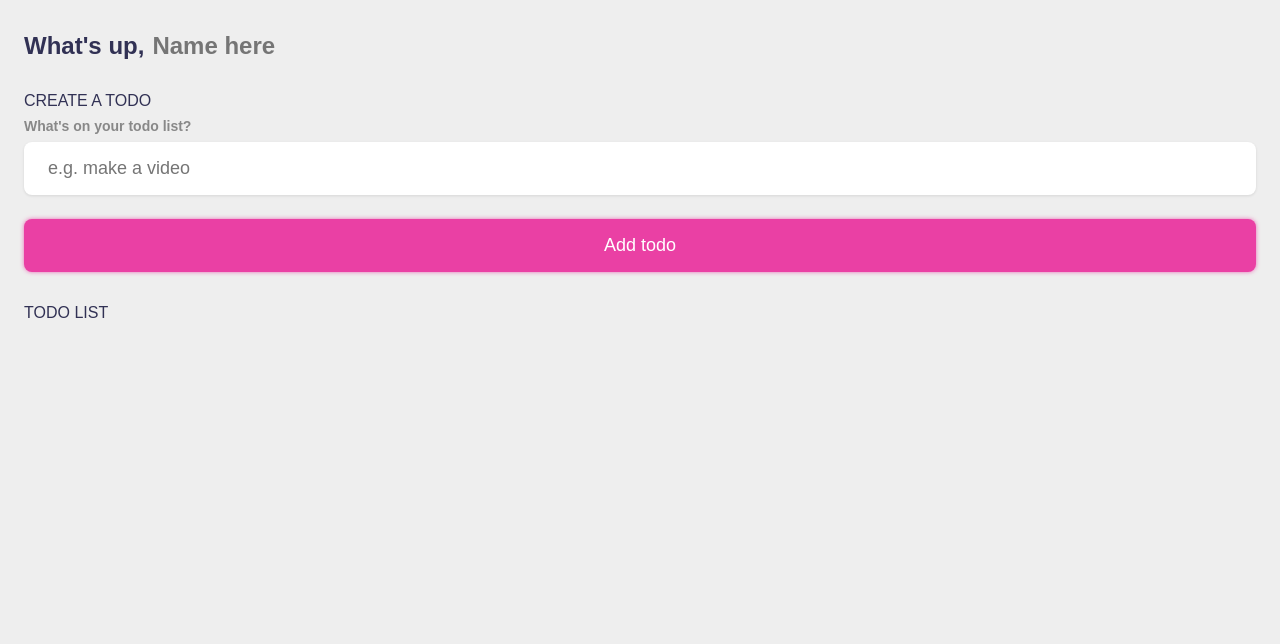
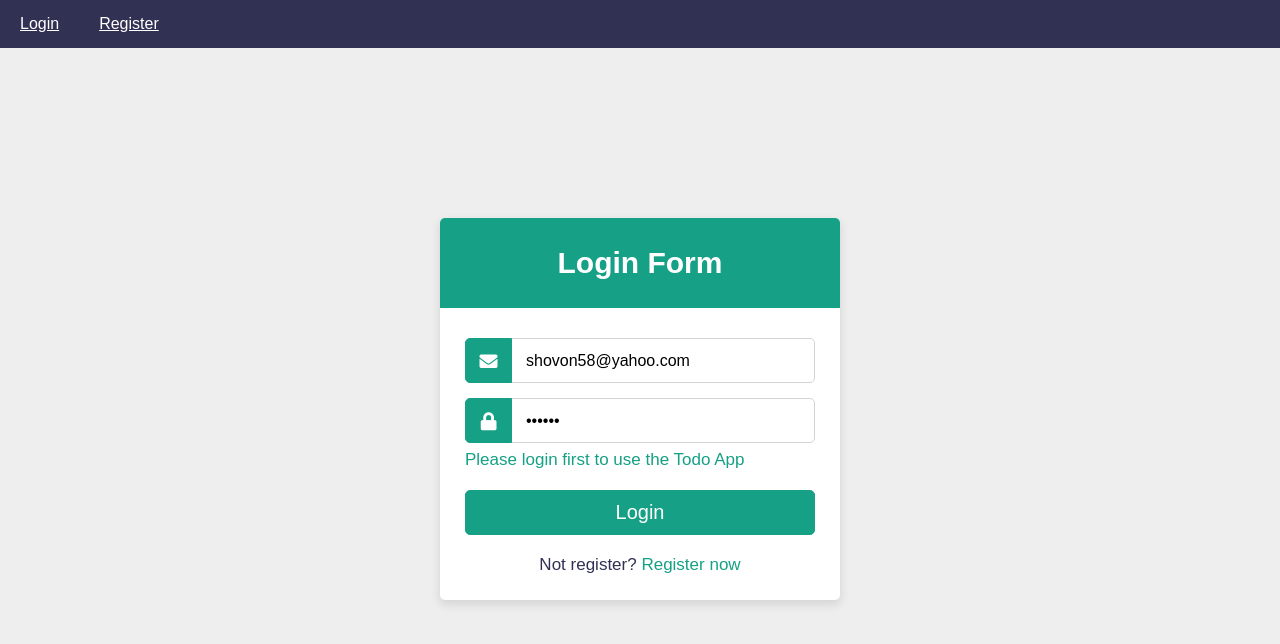
Before and after one commit to microsharif/to-do-with-penia-authentication, a Vue app: page /login in a window 1280 px wide. Shown: the top 644 px of the page. Built offline with nearby package versions, Linux system fonts and the light colour scheme.

Commit message:
add authentication

```diff
--- a/index.html
+++ b/index.html
@@ -2,8 +2,8 @@
 <html lang="en">
   <head>
     <meta charset="UTF-8" />
-    <link rel="icon" type="image/svg+xml" href="/vite.svg" />
     <meta name="viewport" content="width=device-width, initial-scale=1.0" />
+    <link rel="stylesheet" href="https://cdnjs.cloudflare.com/ajax/libs/font-awesome/5.15.2/css/all.min.css"/>
     <title>Vite + Vue</title>
   </head>
   <body>
--- a/src/App.vue
+++ b/src/App.vue
@@ -1,8 +1,19 @@
 <script setup>
-import Todo from "./views/Todo.vue"
+import { RouterLink, RouterView } from 'vue-router';
+import authStore from './store/authStore';
+const auth = authStore();
 </script>
 <template>
-  <Todo></Todo>
+  <div class="todo-navigation" :class="auth.isAuthenticated == true ? 'logut' : ''">
+    <ul v-if="auth.isAuthenticated != true">
+      <li><router-link to="/login">Login</router-link></li>
+      <li><router-link to="/register">Register</router-link></li>
+    </ul>
+    <ul v-else>
+      <li><a @click.prevent="auth.logout()" href="#" >Log out</a></li>
+    </ul>
+  </div>
+  <RouterView />
 </template>
 
 <style scoped>
--- a/src/main.js
+++ b/src/main.js
@@ -1,8 +1,9 @@
 import { createApp } from 'vue'
 import './style.css'
+import {createPinia} from 'pinia'
+import router from './router/index'
 import App from './App.vue'
-import {createPinia} from 'pinia';
 
 const pinia = createPinia();
 
-createApp(App).use(pinia).mount('#app')
+createApp(App).use(router).use(pinia).mount('#app')
--- /dev/null
+++ b/src/router/index.js
@@ -0,0 +1,50 @@
+import { createRouter, createWebHistory } from 'vue-router'
+import Login from '../views/Login.vue'
+import Registration from '../views/Register.vue'
+import Todo from '../views/Todo.vue'
+
+import authStore from '../store/authStore';
+
+const router = createRouter({
+    history: createWebHistory(),
+    routes: [
+      {
+        path: '/',
+        name: 'home',
+        component: Todo,
+        meta:{
+            requiresAuth:true,
+        }
+      },
+      {
+        path: '/todo',
+        name: 'todo',
+        component: Todo,
+        meta:{
+            requiresAuth:true,
+        }
+      },
+      {
+        path: '/login',
+        name: 'login',
+        component: Login
+      },
+      {
+        path: '/register',
+        name: 'register',
+        component: Registration
+      }
+    ]
+  })
+
+  router.beforeEach((to, from, next) => {
+    const auth = authStore();
+
+    if(to.meta.requiresAuth && auth.isAuthenticated != true){
+      next('/login');
+    }else{
+      next();
+    }
+  });
+
+  export default router
--- /dev/null
+++ b/src/store/authStore.js
@@ -0,0 +1,46 @@
+import {ref, reactive} from 'vue';
+import router from '../router/index';
+import {defineStore} from 'pinia';
+
+
+const authStore = defineStore('auth', () => {
+    const isAuthenticated = ref(localStorage.getItem('isAuthenticated'));
+    const warningText = ref('')
+    const user = ref({
+        email:'shovon58@yahoo.com',
+        password:'123456',
+    })
+
+    const login = (email, password) => {
+        if(JSON.parse(localStorage.getItem('user')) != null)
+            user.value = JSON.parse(localStorage.getItem('user'));
+
+        if(user.value.email == email && user.value.password == password){
+            localStorage.setItem('isAuthenticated',true);
+            isAuthenticated.value = true
+            warningText.value = ''
+            router.push('/todo')
+        }
+        else{
+            warningText.value = 'Username or Password is incorrect';
+        }
+    }
+
+    const register = (registerData) => {
+        if(localStorage.setItem('user', JSON.stringify(registerData))){
+            return registerData;
+        }
+    };
+
+    const logout = () => {
+        localStorage.setItem('isAuthenticated',false);
+        isAuthenticated.value = false;
+        localStorage.setItem('user', null);
+        user.value = null;
+        router.push('/login');
+    };
+
+    return {isAuthenticated, user, register, login, logout, warningText};
+});
+
+export default authStore;
--- a/src/style.css
+++ b/src/style.css
@@ -238,3 +238,135 @@ input:checked ~ .bubble::after {
 	color: red;
 	font-size: 16px;
 }
+
+::selection{
+	background: rgba(26,188,156,0.3);
+  }
+  .container{
+	max-width: 440px;
+	padding: 0 20px;
+	margin: 170px auto;
+  }
+  .wrapper{
+	width: 100%;
+	background: #fff;
+	border-radius: 5px;
+	box-shadow: 0px 4px 10px 1px rgba(0,0,0,0.1);
+  }
+  .wrapper .title{
+	height: 90px;
+	background: #16a085;
+	border-radius: 5px 5px 0 0;
+	color: #fff;
+	font-size: 30px;
+	font-weight: 600;
+	display: flex;
+	align-items: center;
+	justify-content: center;
+  }
+  .wrapper form{
+	padding: 30px 25px 25px 25px;
+  }
+  .wrapper form .row{
+	height: 45px;
+	margin-bottom: 15px;
+	position: relative;
+  }
+  .wrapper form .row input{
+	height: 100%;
+	width: 100%;
+	outline: none;
+	padding-left: 60px;
+	border-radius: 5px;
+	border: 1px solid lightgrey;
+	font-size: 16px;
+	transition: all 0.3s ease;
+  }
+  form .row input:focus{
+	border-color: #16a085;
+	box-shadow: inset 0px 0px 2px 2px rgba(26,188,156,0.25);
+  }
+  form .row input::placeholder{
+	color: #999;
+  }
+  .wrapper form .row i{
+	position: absolute;
+	width: 47px;
+	height: 100%;
+	color: #fff;
+	font-size: 18px;
+	background: #16a085;
+	border: 1px solid #16a085;
+	border-radius: 5px 0 0 5px;
+	display: flex;
+	align-items: center;
+	justify-content: center;
+  }
+  .wrapper form .pass{
+	margin: -8px 0 20px 0;
+  }
+  .wrapper form .pass a{
+	color: #16a085;
+	font-size: 17px;
+	text-decoration: none;
+  }
+  .wrapper form .pass a:hover{
+	text-decoration: underline;
+  }
+  .wrapper form .button input{
+	color: #fff;
+	font-size: 20px;
+	font-weight: 500;
+	padding-left: 0px;
+	background: #16a085;
+	border: 1px solid #16a085;
+	cursor: pointer;
+  }
+  form .button input:hover{
+	background: #12876f;
+  }
+  .wrapper form .signup-link{
+	text-align: center;
+	margin-top: 20px;
+	font-size: 17px;
+  }
+  .wrapper form .signup-link a{
+	color: #16a085;
+	text-decoration: none;
+  }
+  form .signup-link a:hover{
+	text-decoration: underline;
+  }
+
+  .login-registration-warning{
+	color: red;
+	font-size: 16px;
+	font-style: italic;
+	margin-top: 20px;
+	text-align: center;
+  }
+  .todo-navigation{
+	width: 100%;
+	background: #313154;
+  }
+  .todo-navigation ul{
+	margin: 0;
+	padding: 0;
+  }
+
+  .todo-navigation ul li{
+	list-style: none;
+	display: inline-block;
+	cursor: pointer;
+	padding: 15px 20px;
+	color: #fff;
+  }
+  .todo-navigation ul li a{
+	color: #fff;
+	display: block;
+  }
+
+  .todo-navigation.logut{
+	text-align: right;
+	color: #fff;
+  }
--- /dev/null
+++ b/src/views/Login.vue
@@ -0,0 +1,39 @@
+<script setup>
+import {ref, reactive} from 'vue'
+import { RouterLink } from 'vue-router';
+import authStore from '../store/authStore';
+
+const auth = authStore();
+
+const loginData = reactive({
+    email: 'shovon58@yahoo.com',
+    password: '123456'
+})
+
+</script>
+
+<template>
+    <div class="login-registration-area">
+        <div class="container">
+            <div class="wrapper">
+                <div class="title"><span>Login Form</span></div>
+                <p v-if="auth.warningText" class="login-registration-warning">{{ auth.warningText }}</p>
+                <form @submit.prevent="auth.login(loginData.email, loginData.password)">
+                    <div class="row">
+                        <i class="fas fa-envelope"></i>
+                        <input type="text" placeholder="Email" v-model="loginData.email" required>
+                    </div>
+                    <div class="row">
+                        <i class="fas fa-lock"></i>
+                        <input type="password" placeholder="Password" v-model="loginData.password" required>
+                    </div>
+                    <div class="pass"><a href="#">Please login first to use the Todo App</a></div>
+                    <div class="row button">
+                        <input type="submit" value="Login">
+                    </div>
+                    <div class="signup-link">Not register? <router-link to="/register">Register now</router-link></div>
+                </form>
+            </div>
+        </div>
+    </div>
+</template>
--- /dev/null
+++ b/src/views/Register.vue
@@ -0,0 +1,56 @@
+<script setup>
+import {ref, reactive} from 'vue'
+import { RouterLink } from 'vue-router';
+import authStore from '../store/authStore';
+const auth = authStore();
+
+const matchConfirmPassword = ref(true)
+const registerData = reactive({
+    name: '',
+    email: '',
+    password: '',
+    confirmpassword:'',
+})
+
+const registration = () => {
+    if( registerData.password !== registerData.confirmpassword ){
+        matchConfirmPassword.value = false
+        return
+    }
+    matchConfirmPassword.value = true
+    auth.register(registerData)
+}
+</script>
+
+<template>
+    <div class="login-registration-area">
+        <div class="container">
+            <div class="wrapper">
+                <div class="title"><span>Registration Form</span></div>
+                <p v-if="!matchConfirmPassword" class="login-registration-warning">Confirm password doesn't match with the password</p>
+                <form @submit.prevent="registration()" action="#">
+                    <div class="row">
+                        <i class="fas fa-user"></i>
+                        <input type="text" placeholder="Name" v-model="registerData.name" required>
+                    </div>
+                    <div class="row">
+                        <i class="fas fa-envelope"></i>
+                        <input type="email" placeholder="Email" v-model="registerData.email" required>
+                    </div>
+                    <div class="row">
+                        <i class="fas fa-lock"></i>
+                        <input type="password" placeholder="Password" v-model="registerData.password" required>
+                    </div>
+                    <div class="row">
+                        <i class="fas fa-lock"></i>
+                        <input type="password" placeholder="Confirm Password" v-model="registerData.confirmpassword" required>
+                    </div>
+                    <div class="row button">
+                        <input type="submit" value="Register">
+                    </div>
+                    <div class="signup-link">Alerady Registered? <router-link to="/login" class="text-blue-600 font-bold">Sign in</router-link></div>
+                </form>
+            </div>
+        </div>
+    </div>
+</template>
```
